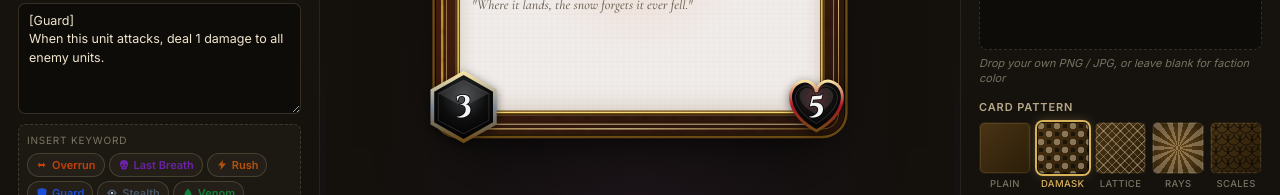
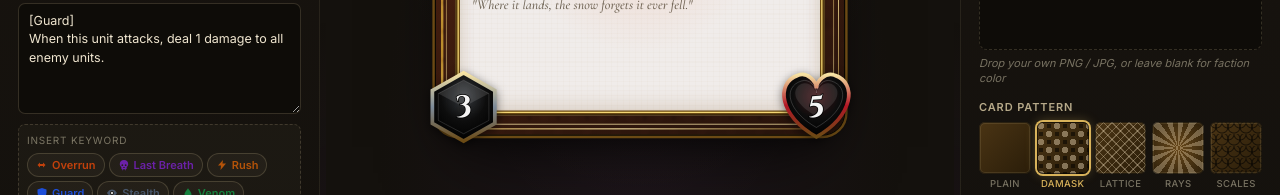
Before and after one commit to Cis8/tcg-card-forge, a React (Vite) app: page / in a window 1280 px wide. Shown: the part 534-729 px from the top of the page. Built offline with nearby package versions, Linux system fonts and the light colour scheme; a web font is replaced by a local one.

Commit message:
feat(card): adjust heart shape rendering with transformation for improved scaling

```diff
--- a/src/card-preview.tsx
+++ b/src/card-preview.tsx
@@ -112,7 +112,7 @@ function StatGem({ variant = 'gem', tone = 'azure', rimColor, value, size = 56 }
     </g>
   );
   if (variant === 'heart') return wrap(
-    <g>
+    <g transform="translate(50 50) scale(1.25) translate(-50 -50)">
       <path d="M50,82 C10,60,6,24,30,16 C40,12,50,22,50,30 C50,22,60,12,70,16 C94,24,90,60,50,82 Z"
             fill={`url(#${gid})`} stroke={`url(#${rid})`} strokeWidth="4"/>
       <path d="M50,72 C18,54,14,28,34,22 C42,19,50,28,50,35 C50,28,58,19,66,22 C86,28,82,54,50,72 Z"
```
